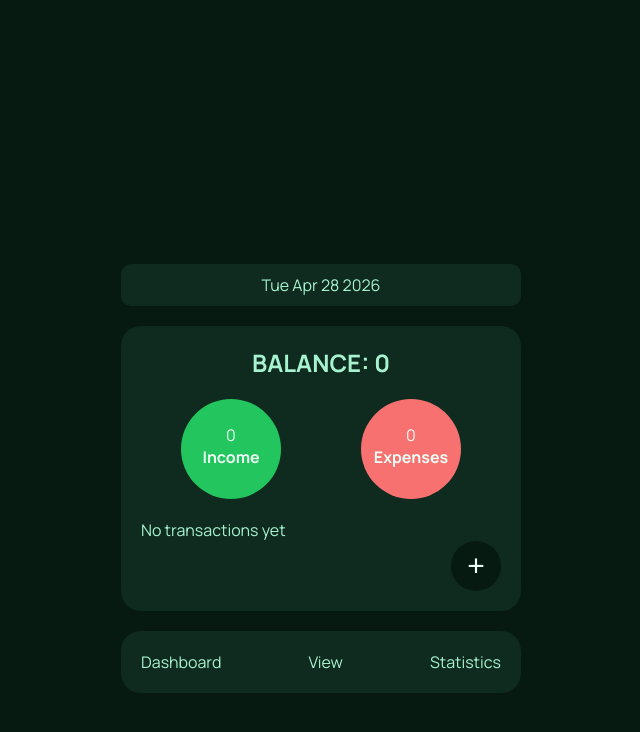
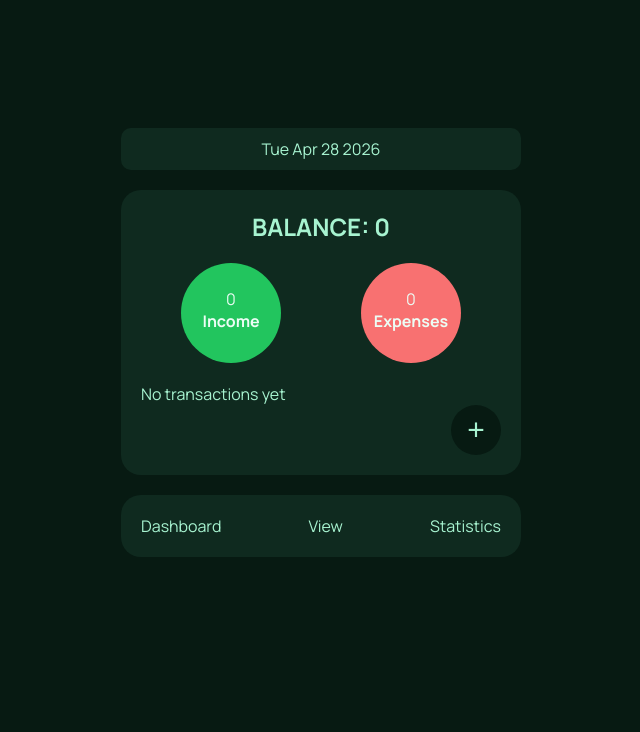
Before and after one commit to eugeneskryaga/Finance_Personal_App, a React (Vite) app: page / in a window 1280 px wide. Shown: the top 732 px of the page, without its empty margins (319-959 px from the left). Built offline with nearby package versions, Linux system fonts and the light colour scheme; no server answers.

Commit message:
fixed body paddings

```diff
--- a/src/components/Today/Today.module.css
+++ b/src/components/Today/Today.module.css
@@ -21,7 +21,6 @@
 }
 
 .btn_icon {
-    color: #ECFDF5;
     font-size: 30px;
     line-height: 1;
 }
--- a/src/index.css
+++ b/src/index.css
@@ -4,7 +4,7 @@ body {
   color: #A7F3D0;
   display: flex;
   justify-content: center;
-  padding: 20%;
+  padding-top: 15vh;
 }
 
 ul {
@@ -16,7 +16,7 @@ ul {
 button {
   cursor: pointer;
   background-color: #0F2A1F;
-  color: #ECFDF5;
+  color: #A7F3D0;
   border: none;
 }
 
```
